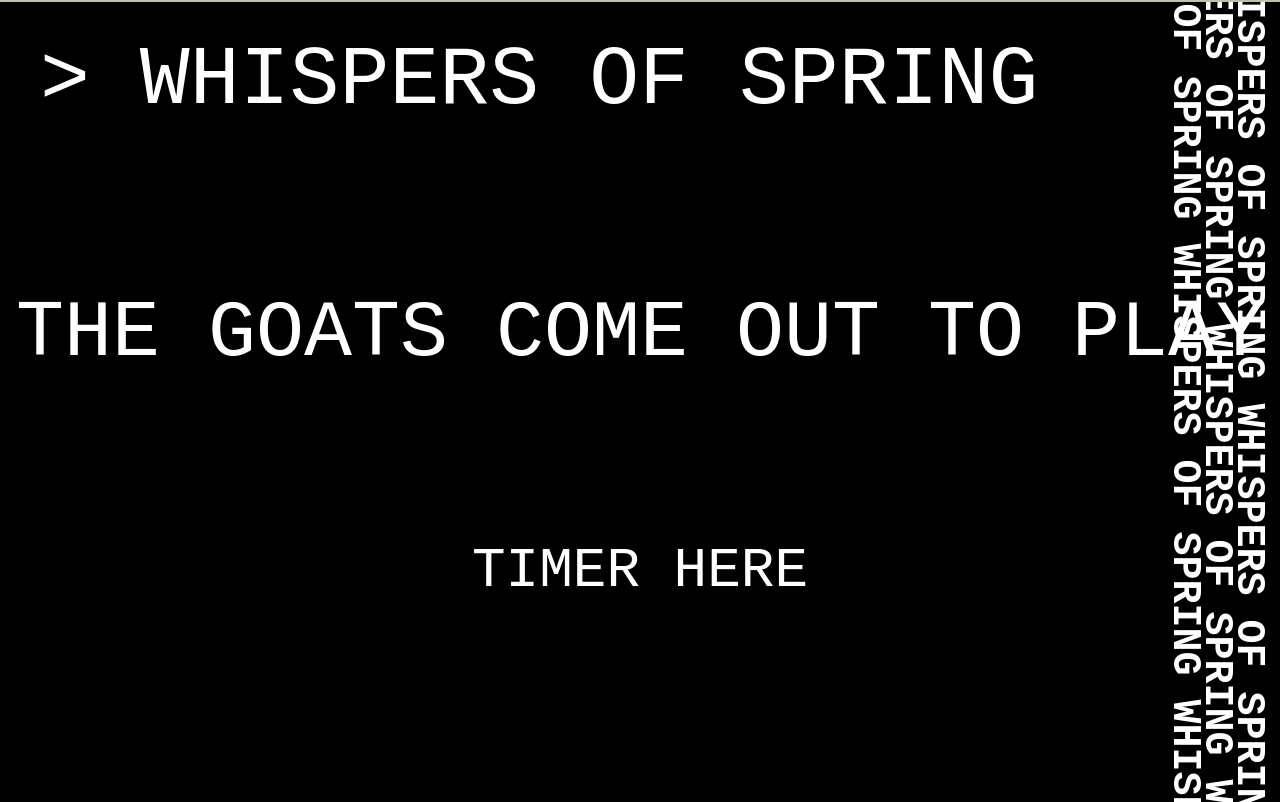
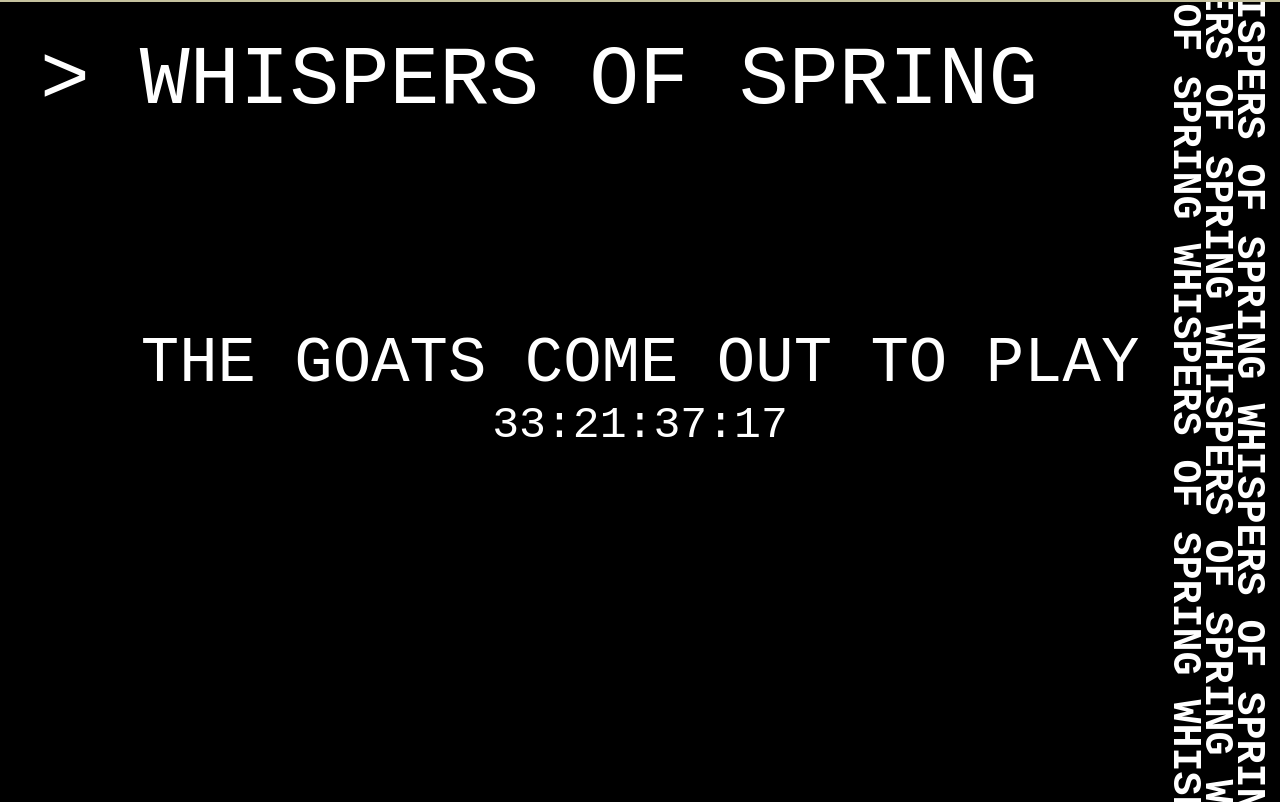
Before and after one commit to moyni-han/fearofgoats, a React (Create React App) app: page / in a window 1280 px wide. Shown: the part 2398-3200 px from the top of the page. Built offline with nearby package versions, Linux system fonts and the light colour scheme.

Commit message:
working timer

```diff
--- a/src/App.css
+++ b/src/App.css
@@ -125,7 +125,6 @@
   color: white;
 }
 
-
 .spring-decal {
   transform-origin: center;
   position: absolute;
@@ -149,21 +148,15 @@
 }
 
 .center {
-  font-size: 10vmin;
-  margin: 20vh auto;
+  font-size: 5vw;
+  margin: 25vh auto 0;
   text-align: center;
   width: 100%;
 }
 
-.centerbaby {
-  font-size: 7vmin;
-  margin: 5vh auto;
+.timer {
+  font-size: 3.5vw;
+  margin: 0 auto;
   text-align: center;
   width: 100%;
 }
-
-#clockdiv > div{
-  padding: 5vh;
-  border-radius: 3vh;
-  display: inline-block;
-}
--- a/src/routes/Home.tsx
+++ b/src/routes/Home.tsx
@@ -5,46 +5,28 @@ import summerImg from '../summer.png';
 
 export default function Home() {
   let [scroll, setScroll] = useState(0);
+  let [timerText, setTimerText] = useState('');
 
   useEffect(() => {
     function onScroll() {
-      console.log('eee');
-      console.log(scroll);
       setScroll(window.scrollY);
-//       // Set the date we're counting down to
-// var countDownDate = new Date("July 5, 2021 15:37:25").getTime();
-
-// // Update the count down every 1 second
-// var x = setInterval(function() {
-
-//   var now = new Date().getTime();
-
-
-//   var distance = countDownDate - now;
-
-//   // Time calculations for days, hours, minutes and seconds
-//   var days = Math.floor(distance / (1000 * 60 * 60 * 24));
-//   var hours = Math.floor((distance % (1000 * 60 * 60 * 24)) / (1000 * 60 * 60));
-//   var minutes = Math.floor((distance % (1000 * 60 * 60)) / (1000 * 60));
-//   var seconds = Math.floor((distance % (1000 * 60)) / 1000);
-
-//   // Output the result in an element with id="demo"
-
-//   document.getElementById("demo").innerHTML = days + "d " + hours + "h " + minutes + "m " + seconds + "s ";
-
-//   // If the count down is over, write some text
-//   if (distance < 0) {
-//     clearInterval(x);
-//   }
-// }, 1000);
     }
 
-    console.log('e');
     window.addEventListener('scroll', onScroll);
-    //return () => window.removeEventListener('scroll', onScroll);
+    return () => window.removeEventListener('scroll', onScroll);
   });
 
+  // Run this code once
+  useEffect(() => {
+    // Trigger a date update every .2 seconds
+    const eventDate = new Date('July 5, 2021 15:37:25');
+    let interval = setInterval(() => {
+      setTimerText(parseDate(eventDate));
+    }, 200);
 
+    // in useEffect, you return the cleanup function. This will be run when the component unmounts.
+    return () => clearInterval(interval);
+  }, []); // useEffect will fire whenever the variables in the array change. Since it's empty, it will only run once.
 
   return (
     <div>
@@ -52,8 +34,7 @@ export default function Home() {
         <div className="title">SUMMER 2021</div>
       </div>
       <div className="section" id="summer-section">
-        <div className="section-header">&gt; THE SUMMER COLLECTION
-        </div>
+        <div className="section-header">&gt; THE SUMMER COLLECTION</div>
         <div className="section-big-desc">
           NEW. <br />
           CLASSY. <br />
@@ -77,7 +58,7 @@ export default function Home() {
         <img src={summerImg} alt="skateboarder" className="section-img" id="summer-img" />
       </div>
       <div className="section" id="fall-section">
-      <div className="section-header">&gt; THE FALL COLLECTION</div>
+        <div className="section-header">&gt; THE FALL COLLECTION</div>
 
         <div className="section-big-desc">
           UNIQUE. <br />
@@ -108,11 +89,23 @@ export default function Home() {
         <div className="spring-decal s2">WHISPERS OF SPRING WHISPERS OF SPRING WHISPERS OF SPRING</div>
 
         <div className="center">THE GOATS COME OUT TO PLAY</div>
-        <div className = "centerbaby">
-        <p className="demo">TIMER HERE</p>
-        </div>
+        <div className="timer">{timerText}</div>
       </div>
       {scroll > window.innerHeight / 2 && <Footer opacity={(scroll - window.innerHeight / 2) / (window.innerHeight / 6)} />}
     </div>
   );
 }
+
+function parseDate(date: Date) {
+  let diff = new Date(date.getTime() - Date.now()).getTime();
+
+  console.log(diff, date.getTime(), Date.now());
+
+  let d = Math.floor(diff / 1000 / 60 / 60 / 24);
+  let h = String(Math.floor(diff / 1000 / 60 / 60) % 24).padStart(2, '0');
+  let m = String(Math.floor(diff / 1000 / 60) % 60).padStart(2, '0');
+  let s = String(Math.floor(diff / 1000) % 60).padStart(2, '0');
+
+  if (d > 0) return `${d}:${h}:${m}:${s}`;
+  else return `${h}:${m}:${s}`;
+}
```
Also changed, not shown: src/summer.jpg (deleted).
